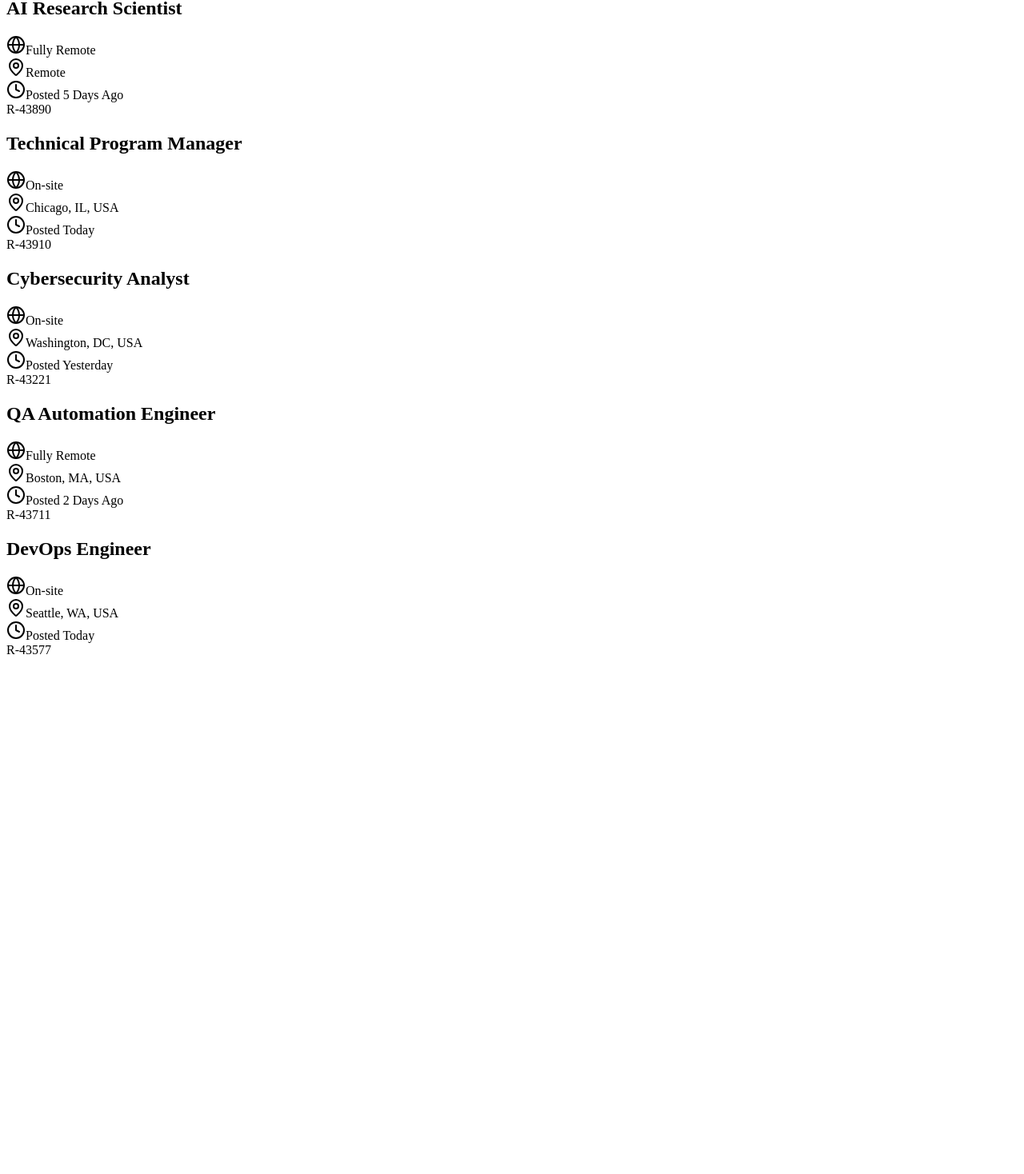
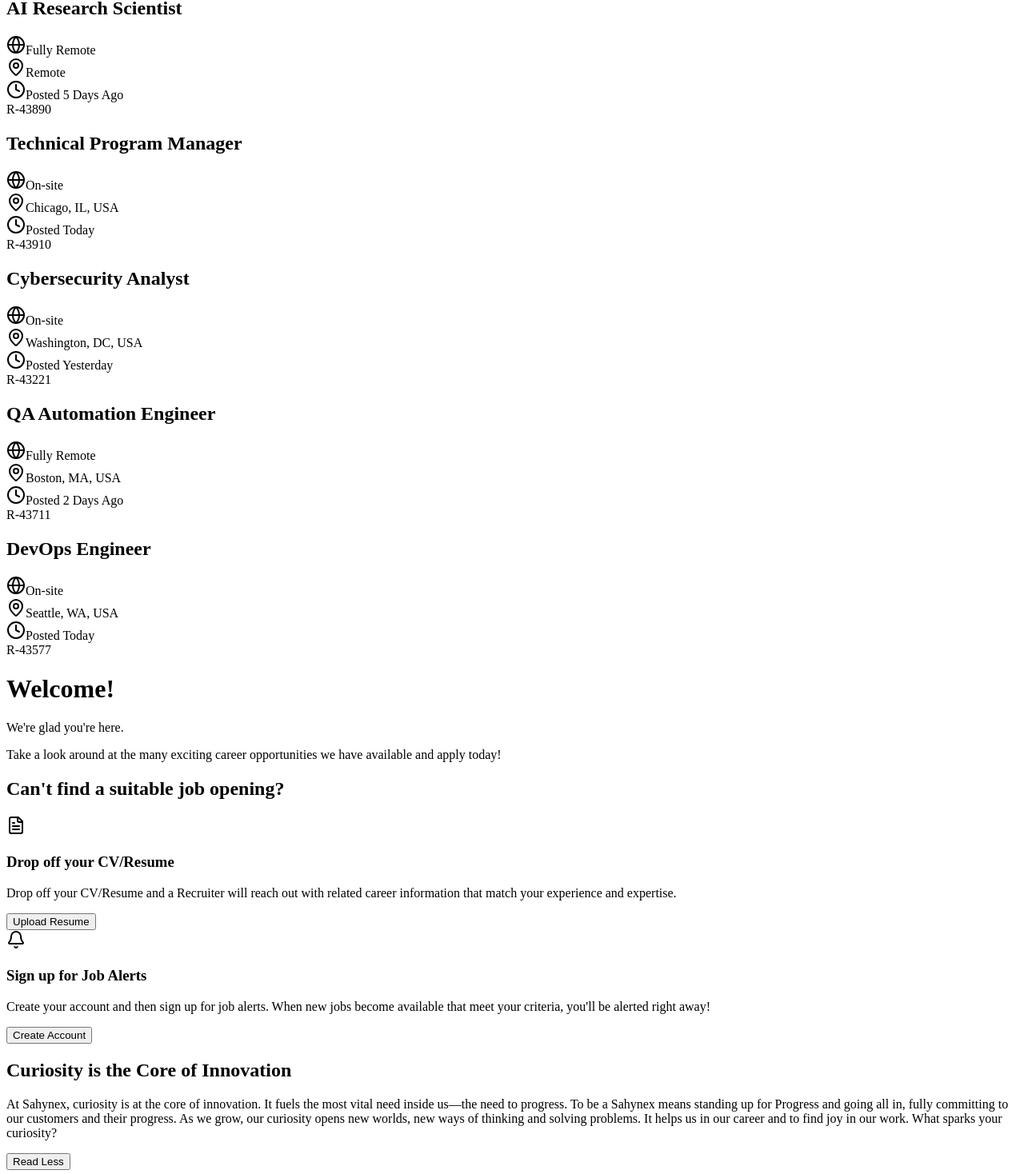
Before and after one commit to RADAR-sahynex/career-page, a Next.js app: page / in a window 1280 px wide. Shown: the part 1280-2748 px from the top of the page at 80% size. Before the commit the page ends 2110 px from the top, so only its background shows below. Built offline with nearby package versions, Linux system fonts and the light colour scheme.

Commit message:
left panel

```diff
--- a/app/page.tsx
+++ b/app/page.tsx
@@ -1,6 +1,7 @@
 import SearchSection from "@/components/Search/SearchSection";
 import HeaderBar from "@/components/Header/Header";
 import JobDetails from "@/components/JobDetail/JobDetail";
+import JobPosting from "@/components/JobList/JobList";
 
 export default function HomePage() {
   return (
@@ -9,7 +10,14 @@ export default function HomePage() {
       <SearchSection />
 
       <div className="px-4 sm:px-6 py-6 sm:py-8">
-        <JobDetails />
+        <div className="flex flex-col lg:flex-row gap-6 lg:gap-8">
+          <div className="w-full lg:w-1/2">
+            <JobPosting />
+          </div>
+          <div className="w-full lg:w-1/2">
+            <JobDetails />
+          </div>
+        </div>
       </div>
     </main>
   );
--- a/components/JobDetail/JobDetail.tsx
+++ b/components/JobDetail/JobDetail.tsx
@@ -1,46 +1,95 @@
-'use client';
-import React from 'react';
-import { jobs } from '../../data/jobs'
-import { Globe, MapPin, Clock } from 'lucide-react';
+import { FileText, MessageCircle, Bell } from 'lucide-react';
 
 export default function JobDetails() {
   return (
-    <div className="w-full max-w-4xl mx-auto flex flex-col bg-white shadow-md sm:shadow-lg rounded-lg sm:rounded-xl divide-y divide-gray-200">
-      {/* Total jobs found */}
-      <div className="p-4 sm:p-6 text-sm sm:text-base font-semibold text-gray-500">
-        {jobs.length} JOBS FOUND
+    <div className="max-w-4xl mx-auto bg-white shadow-lg rounded-lg overflow-hidden">
+      {/* Header */}
+      <div className="bg-gray-50 p-6 border-b">
+        <h1 className="text-2xl font-bold text-gray-900 mb-2">Welcome!</h1>
+        <p className="text-gray-600">We're glad you're here.</p>
       </div>
 
-      {/* Job Cards */}
-      {jobs.map((job, index) => (
-        <div key={index} className="p-4 sm:p-6">
-          {/* Title */}
-          <h2 className="text-base sm:text-lg font-semibold underline text-gray-800 mb-3 sm:mb-4">
-            {job.title}
+      {/* Content */}
+      <div className="p-6 space-y-8">
+        {/* Welcome Message */}
+        <div>
+          <p className="text-gray-700 leading-relaxed text-lg mb-6">
+            Take a look around at the many exciting career opportunities we have available and apply today!
+          </p>
+        </div>
+
+        {/* Can't find a job section */}
+        <div>
+          <h2 className="text-xl font-semibold text-gray-900 mb-4">
+            Can't find a suitable job opening?
           </h2>
 
-          {/* Remote Status & Location side-by-side */}
-          <div className="flex flex-col sm:flex-row sm:flex-wrap gap-3 sm:gap-6 items-start sm:items-center text-sm text-gray-600 mb-3 sm:mb-4">
-            <div className="flex items-center gap-2">
-              <Globe className="w-4 h-4 text-gray-500 flex-shrink-0" />
-              <span>{job.remote ? 'Fully Remote' : 'On-site'}</span>
+          <div className="space-y-6">
+            {/* Drop off CV */}
+            <div className="bg-blue-50 p-6 rounded-lg border border-blue-100">
+              <div className="flex items-start space-x-4">
+                <div className="bg-blue-600 p-2 rounded-lg">
+                  <FileText className="w-6 h-6 text-white" />
+                </div>
+                <div className="flex-1">
+                  <h3 className="text-lg font-semibold text-gray-900 mb-2">
+                    Drop off your CV/Resume
+                  </h3>
+                  <p className="text-gray-600 mb-4">
+                    Drop off your CV/Resume and a Recruiter will reach out with related career
+                    information that match your experience and expertise.
+                  </p>
+                  <button className="bg-blue-600 text-white px-6 py-2 rounded-lg hover:bg-blue-700 transition-colors font-medium">
+                    Upload Resume
+                  </button>
+                </div>
+              </div>
             </div>
-            <div className="flex items-center gap-2">
-              <MapPin className="w-4 h-4 text-gray-500 flex-shrink-0" />
-              <span>{job.location}</span>
+
+            {/* Job Alerts */}
+            <div className="bg-green-50 p-6 rounded-lg border border-green-100">
+              <div className="flex items-start space-x-4">
+                <div className="bg-green-600 p-2 rounded-lg">
+                  <Bell className="w-6 h-6 text-white" />
+                </div>
+                <div className="flex-1">
+                  <h3 className="text-lg font-semibold text-gray-900 mb-2">
+                    Sign up for Job Alerts
+                  </h3>
+                  <p className="text-gray-600 mb-4">
+                    Create your account and then sign up for job alerts. When new jobs become
+                    available that meet your criteria, you'll be alerted right away!
+                  </p>
+                  <button className="bg-green-600 text-white px-6 py-2 rounded-lg hover:bg-green-700 transition-colors font-medium">
+                    Create Account
+                  </button>
+                </div>
+              </div>
             </div>
           </div>
+        </div>
 
-          {/* Posted Date */}
-          <div className="flex items-center gap-2 text-sm text-gray-600 mb-3 sm:mb-4">
-            <Clock className="w-4 h-4 text-gray-500 flex-shrink-0" />
-            <span>{job.postedDate}</span>
-          </div>
+        {/* Company Mission */}
+        <div className="bg-orange-50 p-6 rounded-lg border border-orange-100">
+          <h2 className="text-xl font-semibold text-orange-600 mb-4">
+            Curiosity is the Core of Innovation
+          </h2>
+          <p className="text-gray-700 leading-relaxed">
+            At Sahynex, curiosity is at the core of innovation. It fuels the most vital need inside us—the
+            need to progress. To be a Sahynex means standing up for Progress and going all in, fully
+            committing to our customers and their progress. As we grow, our curiosity opens new worlds,
+            new ways of thinking and solving problems. It helps us in our career and to find joy in our work.
+            What sparks your curiosity?
+          </p>
+        </div>
 
-          {/* Job Code */}
-          <div className="text-gray-500 text-xs sm:text-sm font-normal">{job.jobId}</div>
+        {/* Read Less button */}
+        <div className="text-center">
+          <button className="text-orange-600 hover:text-orange-700 font-medium">
+            Read Less
+          </button>
         </div>
-      ))}
+      </div>
     </div>
   );
 }
--- a/components/JobList/JobList.tsx
+++ b/components/JobList/JobList.tsx
@@ -0,0 +1,46 @@
+'use client';
+import React from 'react';
+import { jobs } from '../../data/jobs'
+import { Globe, MapPin, Clock } from 'lucide-react';
+
+export default function JobDetails() {
+  return (
+    <div className="w-full max-w-4xl mx-auto flex flex-col bg-white shadow-md sm:shadow-lg rounded-lg sm:rounded-xl divide-y divide-gray-200">
+      {/* Total jobs found */}
+      <div className="p-4 sm:p-6 text-sm sm:text-base font-semibold text-gray-500">
+        {jobs.length} JOBS FOUND
+      </div>
+
+      {/* Job Cards */}
+      {jobs.map((job, index) => (
+        <div key={index} className="p-4 sm:p-6">
+          {/* Title */}
+          <h2 className="text-base sm:text-lg font-semibold underline text-gray-800 mb-3 sm:mb-4">
+            {job.title}
+          </h2>
+
+          {/* Remote Status & Location side-by-side */}
+          <div className="flex flex-col sm:flex-row sm:flex-wrap gap-3 sm:gap-6 items-start sm:items-center text-sm text-gray-600 mb-3 sm:mb-4">
+            <div className="flex items-center gap-2">
+              <Globe className="w-4 h-4 text-gray-500 flex-shrink-0" />
+              <span>{job.remote ? 'Fully Remote' : 'On-site'}</span>
+            </div>
+            <div className="flex items-center gap-2">
+              <MapPin className="w-4 h-4 text-gray-500 flex-shrink-0" />
+              <span>{job.location}</span>
+            </div>
+          </div>
+
+          {/* Posted Date */}
+          <div className="flex items-center gap-2 text-sm text-gray-600 mb-3 sm:mb-4">
+            <Clock className="w-4 h-4 text-gray-500 flex-shrink-0" />
+            <span>{job.postedDate}</span>
+          </div>
+
+          {/* Job Code */}
+          <div className="text-gray-500 text-xs sm:text-sm font-normal">{job.jobId}</div>
+        </div>
+      ))}
+    </div>
+  );
+}
--- a/components/Search/SearchSection.tsx
+++ b/components/Search/SearchSection.tsx
@@ -15,7 +15,7 @@ export default function SearchSection() {
             <div className="flex-1 text-center lg:text-left">
               <h1 className="text-3xl sm:text-4xl lg:text-6xl font-bold text-gray-800 mb-4">
                 Find Your Dream
-                <span className="text-blue-600"> Career</span>
+                <span className="text-orange-600"> Career</span>
               </h1>
               <p className="text-lg sm:text-xl text-gray-600 mb-6 max-w-2xl mx-auto lg:mx-0">
                 Discover amazing opportunities at Sahynex. Join our innovative team
@@ -34,7 +34,7 @@ export default function SearchSection() {
               </div>
             </div>
 
-            {/* Right Side - Images */}
+          {/* Right Side - Images */}
             <div className="flex-1 flex justify-center lg:justify-end mt-6 lg:mt-0">
               <div className="relative">
                 {/* Main Image */}
```
Also changed, not shown: components/JobList/JobListItem.tsx (deleted).
